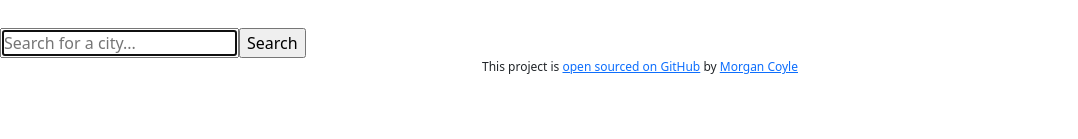
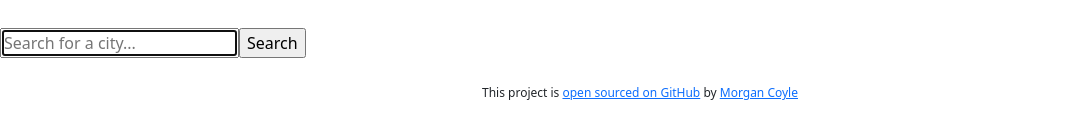
Before and after one commit to MCpracticesforskills/humidity, a React (Create React App) app: page / in a window 1280 px wide. Shown: the part 589-728 px from the top of the page, without its empty margins (0-1078 px from the left). Built offline with nearby package versions, Linux system fonts and the light colour scheme.

Commit message:
added small amount of padding to footer because it looked squished
added 26 px of padding-top to the footer, so it looks nicer.

```diff
--- a/src/Conditions.css
+++ b/src/Conditions.css
@@ -29,6 +29,7 @@
 .App footer {
   text-align: center;
   font-size: 12px;
+  padding-top: 26px;
 }
 .Conditions .degrees {
   font-size: 54px;
```
